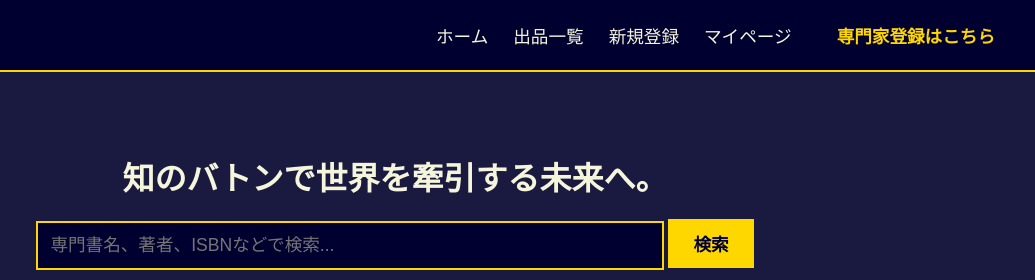
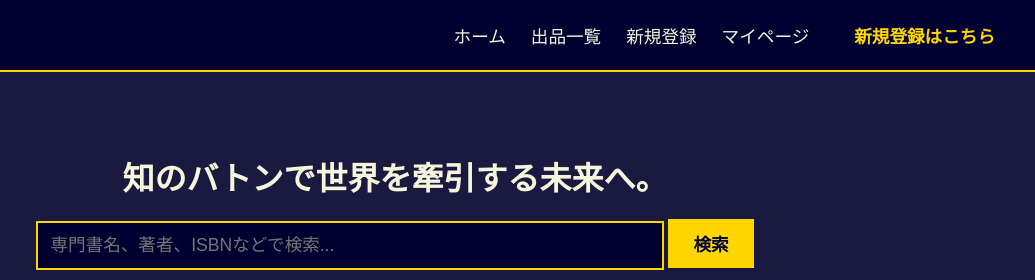
Before and after one commit to Itsuki-17/bookademia-demo, a plain HTML site: page index.html in a window 1280 px wide. Shown: the top 280 px of the page, 245-1280 px from the left. Drawn offline with Linux system fonts and the light colour scheme.

Commit message:
Update index.html

```diff
--- a/index.html
+++ b/index.html
@@ -164,7 +164,7 @@
 
             } else {
                 // 未認証の場合は登録へ誘導
-                userStatus.innerHTML = '<a href="register.html" style="color: #FFD700; text-decoration: none;">専門家登録はこちら</a>';
+                userStatus.innerHTML = '<a href="register.html" style="color: #FFD700; text-decoration: none;">新規登録はこちら</a>';
                  // 「出品する」を非表示
                  nav.querySelector('#submit-link').style.display = 'none';
             }
```
